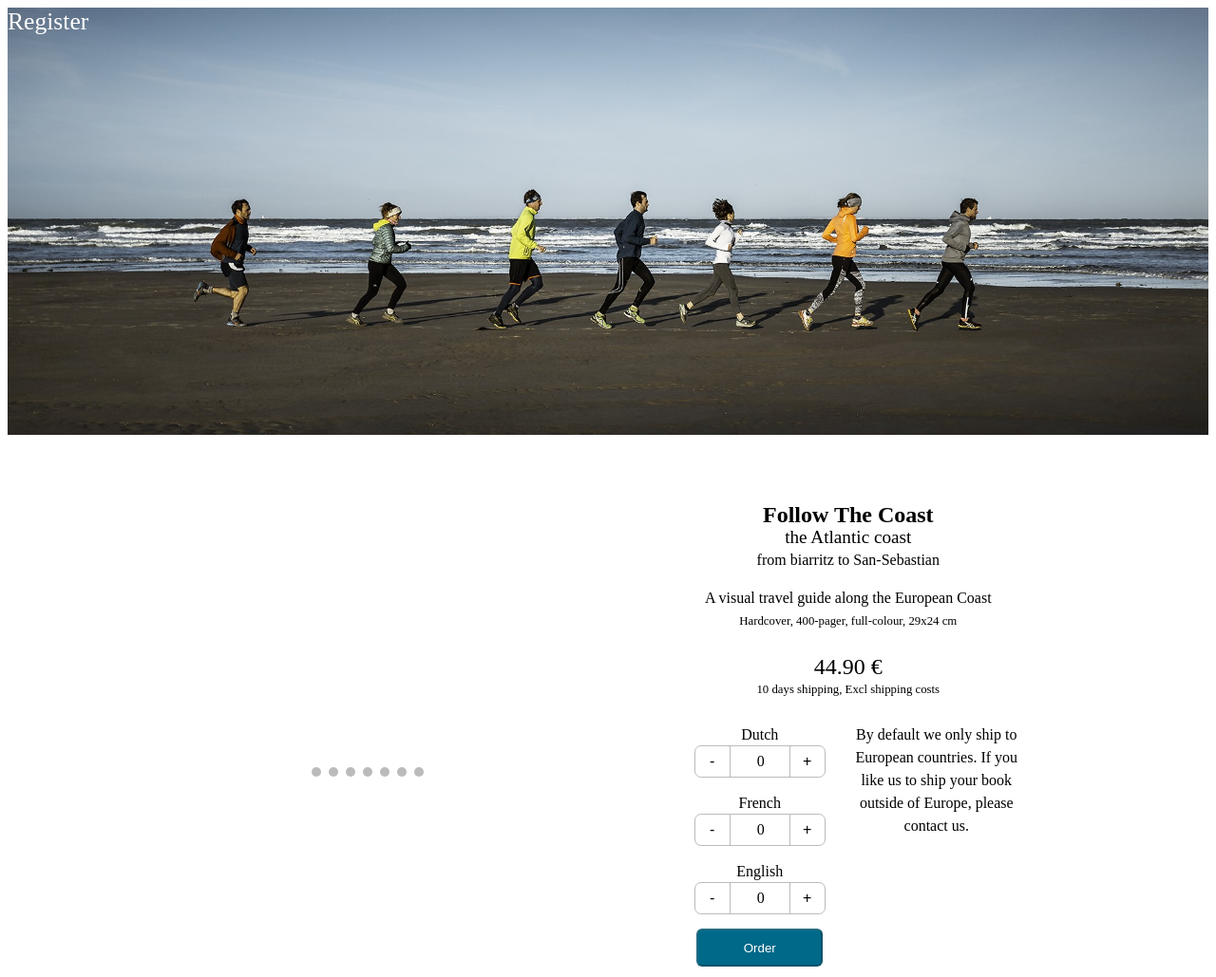
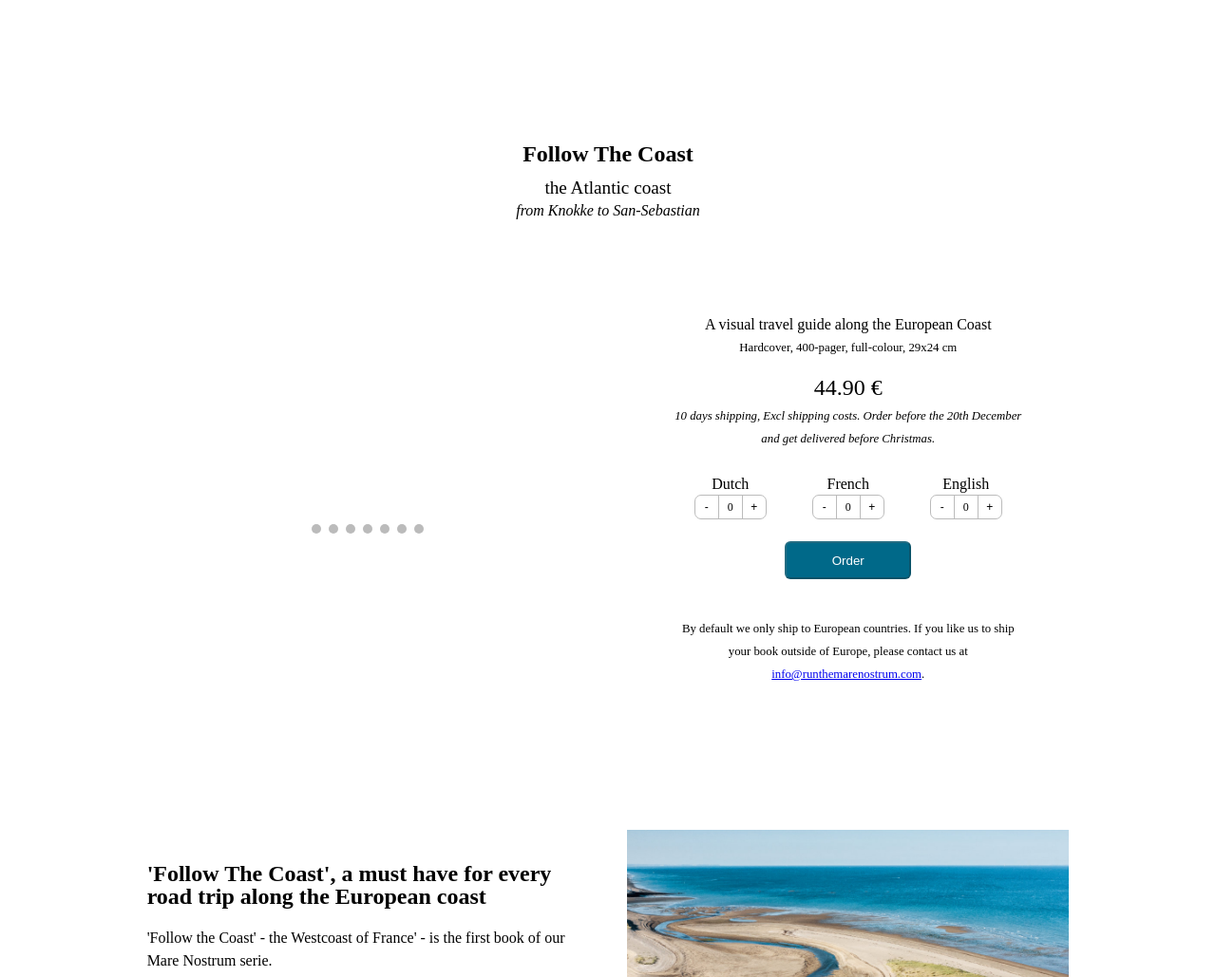
Before and after one commit to delbeke/runthemarenostrum-website, a website: page src/thebook/index.html in a window 1280 px wide. Shown: the top 1029 px of the page at 95% size. Drawn offline with nearby package versions, Linux system fonts and the light colour scheme; files that its build step writes are made by us from their sources; a script that the page names is missing.

Commit message:
improved the book page

```diff
--- a/src/css/grid.scss
+++ b/src/css/grid.scss
@@ -5,7 +5,7 @@
 $width: 96%;
 $gutter: 4%;
 $breakpoint-small: 540px;
-$breakpoint-med: 720px;
+$breakpoint-med: 850px;
 $breakpoint-large: 1184px;
 
 .container {
--- a/src/css/thebook.scss
+++ b/src/css/thebook.scss
@@ -19,7 +19,10 @@ section {
 }
 
 .count-box {
-    margin-bottom: 16px;
+    margin-bottom: 8px;
+    @media only screen and (min-width: 850px) {
+        margin-bottom: 16px;
+    }
 }
 
 .buy-button {
@@ -34,16 +37,16 @@ section {
     position: relative;
     display: inline-block;
     margin: 0 auto 0 auto;
-    width: 136px;
-    height: 32px;
-    line-height: 32px;
+    width: 74px;
+    height: 24px;
+    line-height: 24px;
     text-align: center;
 
     & > * {
         position: absolute;
         outline: solid 1px #bbb;
-        width: 36px;
-        height: 32px;
+        width: 24px;
+        height: 24px;
     }
 
     & button {
@@ -53,7 +56,7 @@ section {
         text-align: center;
         text-decoration: none;
         font-weight: 500;
-        font-size: 16px;
+        font-size: 12px;
         cursor: pointer;
 
         &:first-child {
@@ -63,7 +66,7 @@ section {
         }
 
         &:last-child {
-            left: 100px;
+            left: 50px;
             border-top-right-radius: 6px;
             border-bottom-right-radius: 6px;
         }
@@ -71,8 +74,9 @@ section {
 
     & span {
         margin: 0;
-        width: 64px;
-        left: 37px;
+        width: 24px;
+        left: 25px;
         vertical-align: middle;
+        font-size: 12px;
     }
 }
--- a/src/thebook/index.html
+++ b/src/thebook/index.html
@@ -10,21 +10,23 @@
   <script type='text/javascript' src='//js.stripe.com/v3/'></script>
 </head>
 
-<body>
+<body nohero='true'>
 
   <!-- build:menu -->
   <!-- endbuild -->
 
-  <section class='slide hero'>
-    <div class='left'>
-      <div class='catchphrase'>
-        <div>Register</div>
-      </div>
-    </div>
-  </section>
+  <div class='no-hero-spacer' style="height:70px"></div>
 
   <section class='slide panel'>
     <div class="container">
+
+      <div class="row center">
+        <div class="col-12" style="text-align: center;">
+          <div style="font-size: 1.5em; font-weight: bold; margin-bottom: 0.5em;">Follow The Coast</div>
+          <div style="font-size: 1.2em;">the Atlantic coast</div>
+          <div style="font-size: 1em; font-style:italic;">from Knokke to San-Sebastian</div>
+        </div>
+      </div>
       <div class="row center">
         <div class="col-6">
           <!-- Slideshow container -->
@@ -70,17 +72,16 @@
           </div>
         </div>
         <div class="col-6 center">
-          <div style="font-size: 1.5em; font-weight: bold;">Follow The Coast</div>
-          <div style="font-size: 1.2em;">the Atlantic coast</div>
-          <div style="font-size: 1em;">from biarritz to San-Sebastian</div>
           <div style="font-size: 1em; margin-top: 1em;">A visual travel guide along the European Coast</div>
           <div style="font-size: 0.8em;">Hardcover, 400-pager, full-colour, 29x24 cm</div>
-          <div style="font-size: 1.5em; margin-top: 1em;">44.90 €</div>
-          <div style="font-size: 0.8em;">10 days shipping, Excl shipping costs</div>
+          <div style="font-size: 1.5em; margin-top: 0.75em; margin-bottom: 0.25em;">44.90 €</div>
+          <div style="font-size: 0.8em; width:80%; margin:0 auto; font-style:italic;">10 days shipping, Excl shipping
+            costs. Order before the 20th December and get delivered before Christmas.</div>
+
           <div style="margin-top: 1em;" class="container">
-            <div class="row">
-              <div class="col-6">
-                <div>Dutch <div class='count-box'>
+
+            <div class="row" style="margin-bottom: 32px">
+              <div class="col-4">Dutch <div class='count-box'>
                   <div class='count'>
                     <button onclick="do_count('count_value_nl', -1)">-</button>
                     <span id="count_value_nl"> 0 </span>
@@ -88,7 +89,7 @@
                   </div>
                 </div>
               </div>
-                <div>French <div class='count-box'>
+              <div class="col-4">French <div class='count-box'>
                   <div class='count'>
                     <button onclick="do_count('count_value_fr', -1)">-</button>
                     <span id="count_value_fr"> 0 </span>
@@ -96,7 +97,7 @@
                   </div>
                 </div>
               </div>
-                <div>English <div class='count-box'>
+              <div class="col-4">English <div class='count-box'>
                   <div class='count'>
                     <button onclick="do_count('count_value_en', -1)">-</button>
                     <span id="count_value_en"> 0 </span>
@@ -104,13 +105,17 @@
                   </div>
                 </div>
               </div>
-                <div><input id="btn_buy" type="button" value="Order" disabled class="buy-button" onclick="sent_to_stripe()"></div>
+              <div><input id="btn_buy" type="button" value="Order" disabled class="buy-button"
+                  onclick="sent_to_stripe()"></div>
             </div>
-              <div class="col-6">
+
+            <div class="row">
+              <div class="col-12" style="font-size: 0.8em;">
                 By default we only ship to European countries. If you like us to ship your book outside of Europe,
-                please contact us.
+                please contact us at <a href="mailto:info@runthemarenostrum.com">info@runthemarenostrum.com</a>.
               </div>
             </div>
+
           </div>
         </div>
       </div>
@@ -144,20 +149,20 @@
         }
 
         var stripe = Stripe('pk_live_S2Cdyp0reoeYcSjmNgGgJYKg')
-        function sent_to_stripe () {
+        function sent_to_stripe() {
           var line_items = []
           var cnt_nl = parseInt(el_nl.innerHTML)
           var cnt_fr = parseInt(el_fr.innerHTML)
           var cnt_en = parseInt(el_en.innerHTML)
 
           if (cnt_nl > 0) {
-            line_items.push({sku: 'BOOK_NL', quantity: cnt_nl})
+            line_items.push({ sku: 'BOOK_NL', quantity: cnt_nl })
           }
           if (cnt_fr > 0) {
-            line_items.push({sku: 'BOOK_FR', quantity: cnt_fr})
+            line_items.push({ sku: 'BOOK_FR', quantity: cnt_fr })
           }
           if (cnt_en > 0) {
-            line_items.push({sku: 'BOOK_EN', quantity: cnt_en})
+            line_items.push({ sku: 'BOOK_EN', quantity: cnt_en })
           }
 
           // Create a new Checkout Session using our server-side endpoint
@@ -199,7 +204,7 @@
           </p>
         </div>
         <div class="col-6">
-          <img src="/images/book/photo-1.jpg" alt="photo-1">
+          <img src="/images/book/photo-5.jpg" alt="photo-1">
         </div>
       </div>
 
@@ -210,7 +215,7 @@
         <div class="col-6">
           <h2>The book, 'written' by runners</h2>
           <p>
-            We are running running the total coastline of Europe.
+            We are running the total coastline of Europe.
             Every day one team will run another part of the journey a 100km Stage - until we complete the total journey
             close to 100.000km.
           </p>
@@ -297,13 +302,13 @@
           </p>
         </div>
         <div class="col-6">
-          <img src="/images/book/photo-5.jpg" alt="photo-5">
+          <img src="/images/book/photo-6.jpg" alt="photo-5">
         </div>
       </div>
 
       <div class="row center">
         <div class="col-6">
-          <img src="/images/book/photo-6.jpg" alt="photo-6">
+          <img src="/images/book/photo-7.jpg" alt="photo-6">
         </div>
         <div class="col-6">
           <h2>Be a part of the journey</h2>
```
Also changed, not shown: src/blocks/menu.html (+2 -0 lines), src/css/index.scss (+7 -0 lines), src/index.html (+1 -1 lines), src/js/scroll.js (+8 -1 lines). Lines whose indentation alone changed are shown as unchanged.
